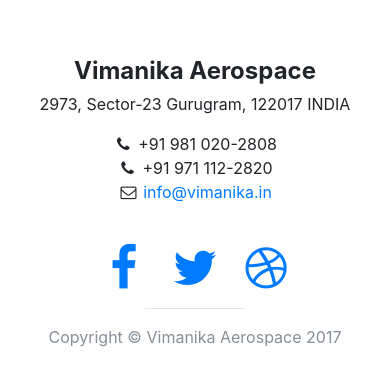
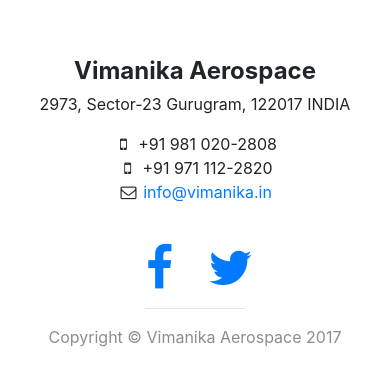
Before and after one commit to Vimanika/vimanika.github.io, a website with bundled scripts: page index.html in a window 390 px wide. Shown: the part 4268-4653 px from the top of the page. Built offline with nearby package versions, Linux system fonts and the light colour scheme.

Commit message:
mobile logo

```diff
--- a/index.html
+++ b/index.html
@@ -269,11 +269,11 @@
             </p>
             <ul class="list-unstyled">
               <li>
-                <i class="fa fa-phone fa-fw"></i>
+                <i class="fa fa-mobile fa-fw"></i>
                 +91 981 020-2808</li>
               <li>
                   <li>
-                      <i class="fa fa-phone fa-fw"></i>
+                      <i class="fa fa-mobile fa-fw"></i>
                       +91 971 112-2820</li>
                     <li>
                 <i class="fa fa-envelope-o fa-fw"></i>
@@ -290,11 +290,6 @@
               <li class="list-inline-item">
                 <a href="#">
                   <i class="fa fa-twitter fa-fw fa-3x"></i>
-                </a>
-              </li>
-              <li class="list-inline-item">
-                <a href="#">
-                  <i class="fa fa-dribbble fa-fw fa-3x"></i>
                 </a>
               </li>
             </ul>
```
